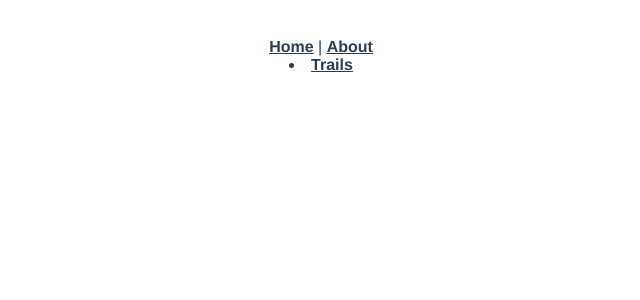
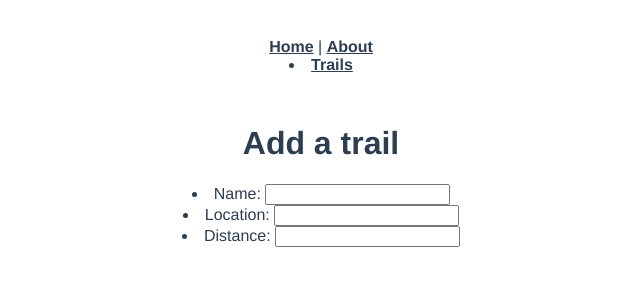
Before and after one commit to ryansearls/denver-trails-frontend, a Vue app: page /trails in a window 1280 px wide. Shown: the top 300 px of the page, without its empty margins (319-959 px from the left). Built offline with nearby package versions, Linux system fonts and the light colour scheme.

Commit message:
adds trails new page

```diff
--- a/src/router/index.js
+++ b/src/router/index.js
@@ -1,6 +1,7 @@
 import Vue from "vue";
 import VueRouter from "vue-router";
 import Home from "../views/Home.vue";
+import TrailsNew from "../views/TrailsNew.vue";
 
 Vue.use(VueRouter);
 
@@ -18,6 +19,11 @@ const routes = [
     // which is lazy-loaded when the route is visited.
     component: () => import(/* webpackChunkName: "about" */ "../views/About.vue"),
   },
+  {
+    path: "/trails",
+    name: "TrailsNew",
+    component: TrailsNew,
+  },
 ];
 
 const router = new VueRouter({
--- /dev/null
+++ b/src/views/TrailsNew.vue
@@ -0,0 +1,49 @@
+<template>
+  <div class="trails-new">
+    <h1>Add a trail</h1>
+    <form class="flex-down" v-on:submit.prevent="createTrail()">
+      <li>
+        Name:
+        <input type="text" v-model="newTrailParams.name" />
+      </li>
+      <li>
+        Location:
+        <input type="text" v-model="newTrailParams.location" />
+      </li>
+      <li>
+        Distance:
+        <input type="text" v-model="newTrailParams.distance" />
+      </li>
+    </form>
+  </div>
+</template>
+
+<style></style>
+
+<script>
+import axios from "axios";
+
+export default {
+  data: function () {
+    return {
+      newTrailParams: {},
+      errors: [],
+    };
+  },
+  created: function () {},
+  methods: {
+    createTrail: function () {
+      axios
+        .post("/trails", this.newTrailParams)
+        .then((response) => {
+          console.log("Trail Created", response);
+          this.$router.push("/trails");
+        })
+        .catch((error) => {
+          console.log("trail create errors", error.response);
+          this.errors = error.response.data.errors;
+        });
+    },
+  },
+};
+</script>
```
